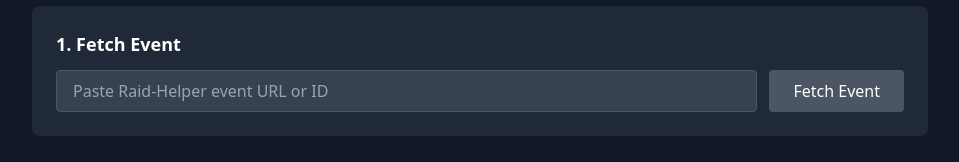
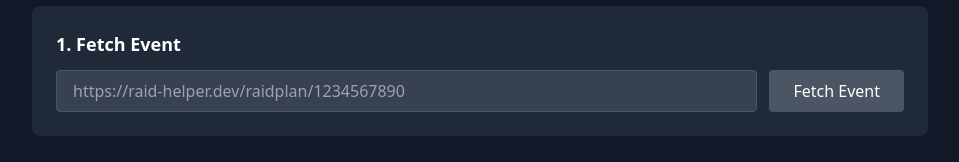
Before and after one commit to afrugalpenguin/raidhelperbridge, a Next.js app in the folder Bridge/: page / in a window 1280 px wide. Shown: the part 122-284 px from the top of the page, without its empty margins (160-1119 px from the left). Built offline with nearby package versions, Linux system fonts and the light colour scheme.

Commit message:
fix(bridge): update placeholder to show raidplan URL example

```diff
--- a/Bridge/components/StepFetchEvent.tsx
+++ b/Bridge/components/StepFetchEvent.tsx
@@ -19,7 +19,7 @@
           value={urlInput}
           onChange={(e) => setUrlInput(e.target.value)}
           onKeyDown={(e) => e.key === 'Enter' && onFetch()}
-          placeholder="Paste Raid-Helper event URL or ID"
+          placeholder="https://raid-helper.dev/raidplan/1234567890"
           className="flex-1 bg-gray-700 border border-gray-600 rounded px-4 py-2 text-white placeholder-gray-400 focus:outline-none focus:border-blue-500"
         />
         <button
```
